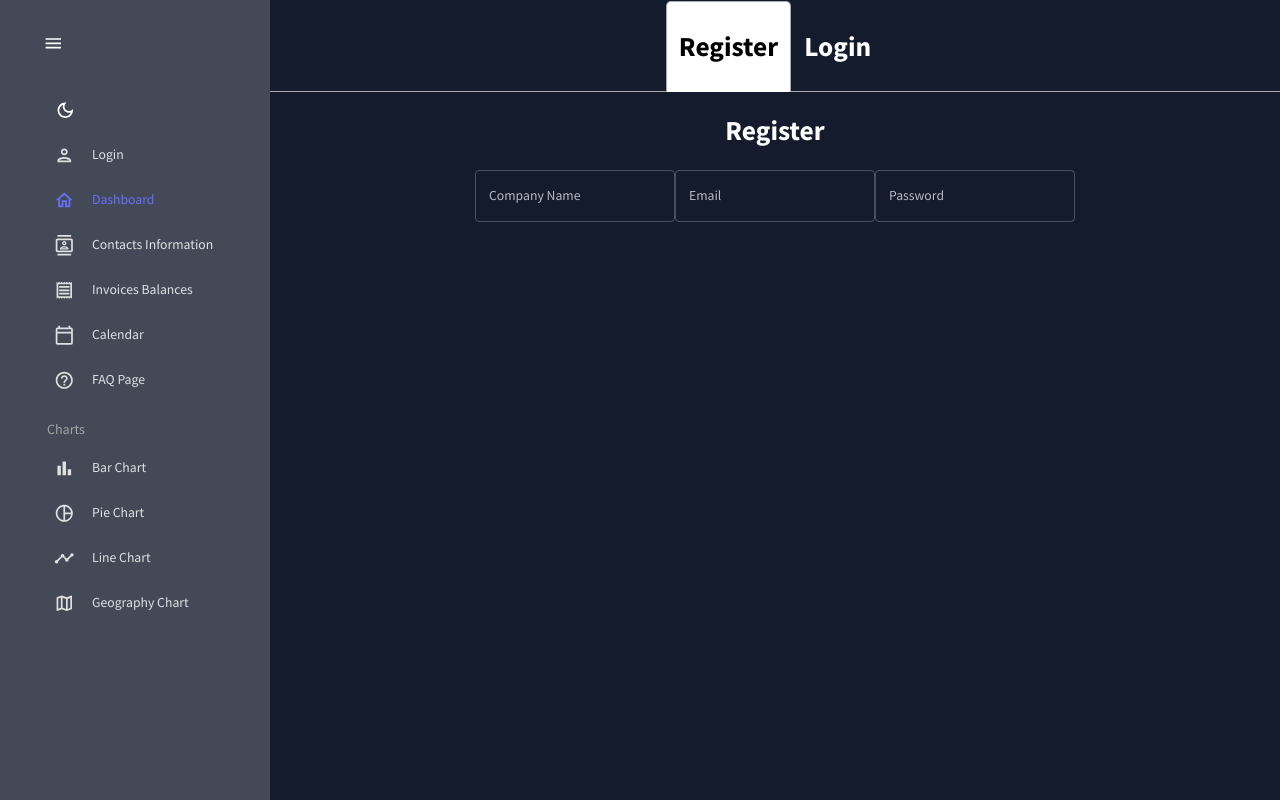
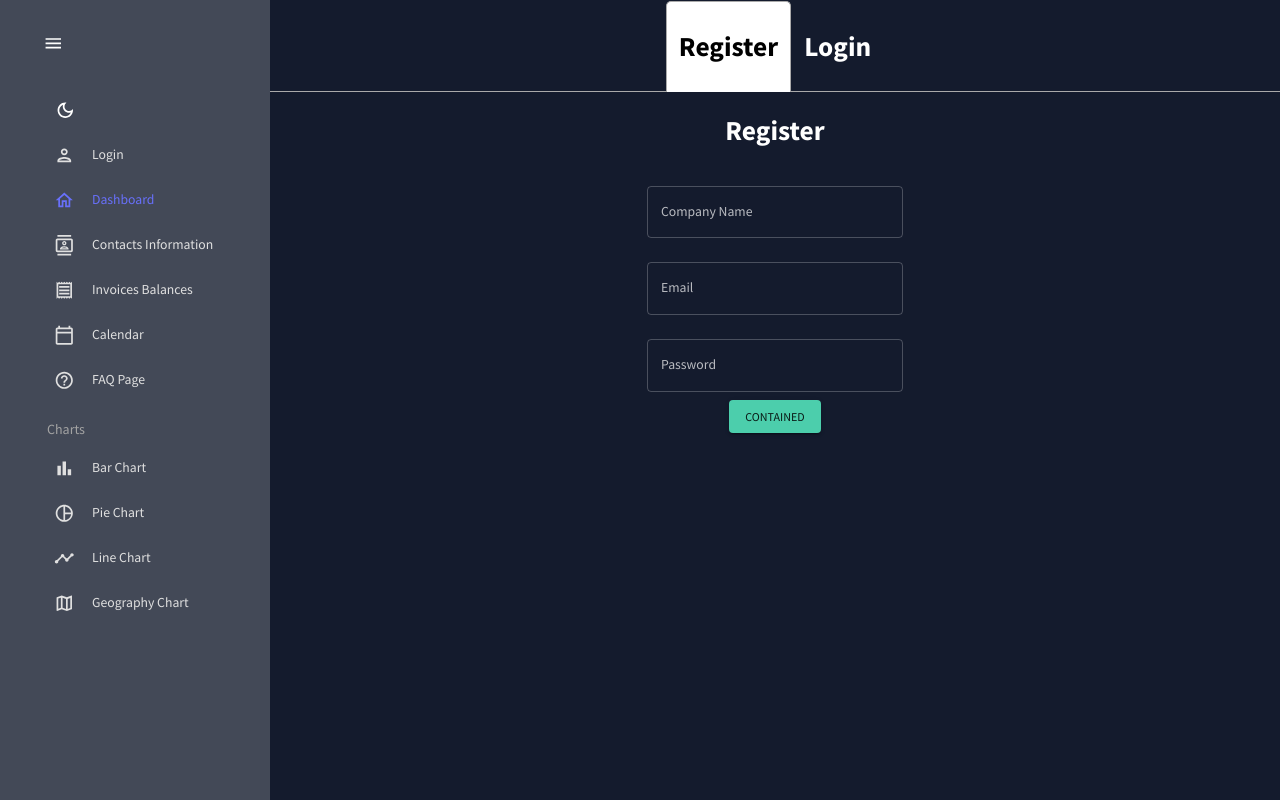
Before and after one commit to BaseBenjamin13/dashboard_client, a React (Create React App) app: page /login in a window 1280 px wide. Built offline with nearby package versions, Linux system fonts and the light colour scheme.

Commit message:
styling register form & adding submit button

```diff
--- a/src/pages/Login.js
+++ b/src/pages/Login.js
@@ -1,9 +1,10 @@
 import React from 'react';
+import '../styles/Login.css';
 
 import { Tab, Tabs, TabList, TabPanel } from 'react-tabs';
 import 'react-tabs/style/react-tabs.css';
 
-import { TextField, useTheme } from "@mui/material";
+import { TextField, useTheme, Button } from "@mui/material";
 
 import { tokens } from "../theme";
 
@@ -13,41 +14,51 @@ function Login() {
     const theme = useTheme();
     const colors = tokens(theme.palette.mode);
 
-    const handleRegister = () => { }
+    const handleRegister = (e) => {
+        e.preventDefault();
+        console.log("Register button was clicked")
+    }
 
     const handleLogin = () => { }
 
     return (
         <div>
             <Tabs>
-
                 <TabList>
                     <Tab><h1>Register</h1></Tab>
                     <Tab><h1>Login</h1></Tab>
                 </TabList>
 
                 <TabPanel>
-                    <div className="form">
+                    <div className="form-container">
                         <h1>Register</h1>
-                        <form onSubmit={handleRegister}>
+                        <form onSubmit={handleRegister} className="form">
                             <TextField
+                                fullWidth
+                                margin="normal"
                                 id="outlined-basic"
                                 label="Company Name"
                                 variant="outlined"
                                 color="secondary"
-                            />
+                                />
                             <TextField
+                                fullWidth
+                                margin="normal"
                                 id="outlined-basic"
                                 label="Email"
                                 variant="outlined"
                                 color="secondary"
-                            />
+                                />
                             <TextField
+                                fullWidth
+                                margin="normal"
                                 id="outlined-basic"
                                 label="Password"
                                 variant="outlined"
                                 color="secondary"
                             />
+
+                            <Button variant="contained" type="submit" color="secondary">Contained</Button>
                         </form>
                     </div>
                 </TabPanel>
--- a/src/styles/Login.css
+++ b/src/styles/Login.css
@@ -0,0 +1,9 @@
+
+.form {
+    margin: 0 auto;
+    width: 20vw;
+    display: block;
+    justify-content: center;
+    align-items: center;
+    /* background-color: black; */
+}
```
